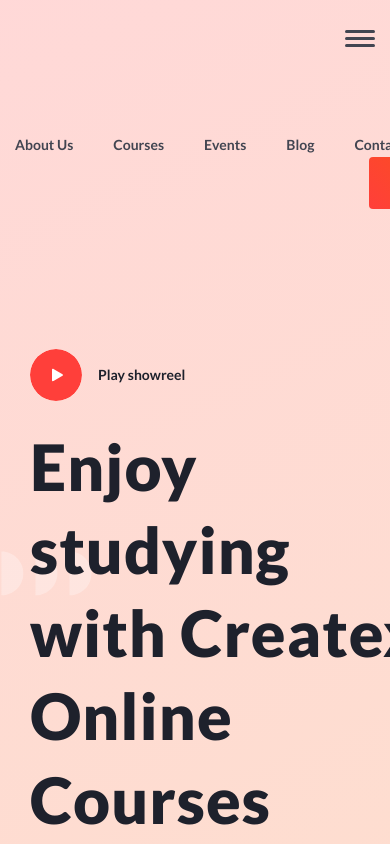
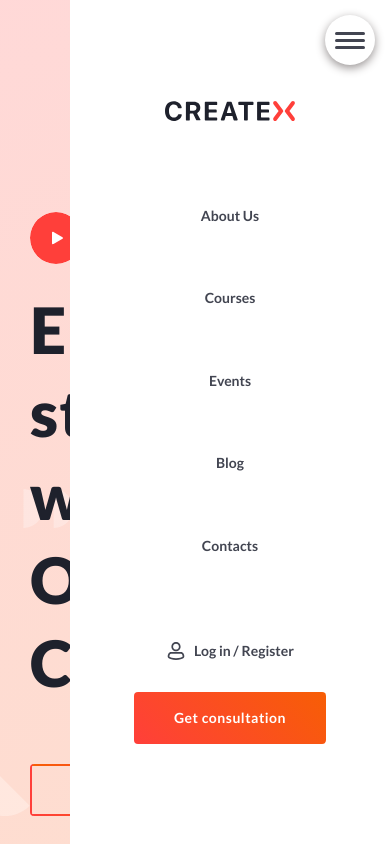
Before and after one commit to DanielMakaretti/Beginner, a plain HTML site: page Проект/index.html in a window 390 px wide. Shown: the top 844 px of the page. Drawn offline with nearby package versions, Linux system fonts and the light colour scheme.

Commit message:
landing page adaptation

```diff
--- a/Проект/css/style.css
+++ b/Проект/css/style.css
@@ -86,6 +86,7 @@ line-height: 130%;
   flex-direction: column;
 margin-bottom: 179px;
  }
+ header__top {}
 .header__top-inner {
   display: flex;
   justify-content: space-between;
@@ -1570,10 +1571,24 @@ align-items: center;
 
 @media (max-width: 1100px) {
 .burger {
-  display: block;
-  position: absolute;
-  top: 30px;
+  position: fixed;
+  top: 0;
+  right: 0;
+  z-index: 150;
+  border-radius: 50%;
+  flex-direction: column;
+  display: flex;
+  align-items: center;
+  justify-content:center;
+  width: 50px;
+  height: 50px;
+  transition: all .3s;
+}
+.burger--follow {
+  top: 15px;
   right: 15px;
+  box-shadow: 0 3px 10px #979292;
+  background-color: #fff;
 }
 .burger span {
   display: block;
@@ -1583,14 +1598,7 @@ align-items: center;
  border-radius: 3px;
  margin: 4px 0;
 }
-.burger::before {
-  content: "";
-  display: block;
-  width: 30px;
-  height: 3px;
-  background-color: rgb(66, 69, 81);
-  border-radius: 3px;
-}
+.burger::before,
 .burger::after {
   content: "";
   display: block;
@@ -1603,10 +1611,53 @@ align-items: center;
   padding-top: 92px;
 }
 .header__top {
-  position: absolute;
-top: 0;
+
 }
 .header__top-inner {
   flex-direction: column;
-}
-}
+  position: absolute;
+  top: 0;
+  right: 0;
+  bottom: 0;
+  background-color: #fff;
+  position: fixed;
+  top: 0;
+  right: 0;
+  bottom: 0;
+  z-index: 100;
+  justify-content: space-between;
+  padding: 100px 20px;
+  min-width: 320px;
+  transform: translateX(100%);
+}
+.header__top--open {
+  transform: translateX(0);
+}
+.header__logo {
+  margin: 0;
+}
+.header__nav {
+margin: 0 auto;
+}
+.header__nav-list {
+  flex-direction: column;
+  align-items: center;
+}
+.header__nav-item {
+  margin: 0;
+  padding: 30px;
+}
+.header__nav-link {
+  padding: 30px;
+}
+.header__btn-box {
+  flex-direction: column-reverse;
+  align-items: center;
+}
+.header__top-btn2 {
+margin: 0;
+margin-top: 30px;
+}
+.header__user-naw {
+}
+}
--- a/Проект/index.html
+++ b/Проект/index.html
@@ -17,12 +17,12 @@
 <body>
     <div class="wrapper">
         <header class="header">
-            <a class="burger" href="#">
+            <a class="burger burger--follow" href="#">
                 <span></span>
             </a>
-            <div class="header__top header__top--open"></div>
+            <div class="header__top "></div>
             <div class="container">
-                <div class="header__top-inner">
+                <div class="header__top-inner header__top--open">
                     <a class="header__logo logo" href="#">
                         <img src="/Проект/images/logo.svg" alt="logo">
                     </a>
--- a/Проект/main.js
+++ b/Проект/main.js
@@ -83,3 +83,18 @@ $('.testimonials__next').on('click', function (e) {
     $(this).toggleClass('program__acc-link--active')
     $(this).children('.program__acc-text').slideDown()
 });
+
+$(window).on('scroll', function () {
+  if ($(window).scrollTop() > 0) {
+    $('.burger').addClass('burger--follow')
+   } else {
+    $('.burger').addClass('burger--follow')
+  }
+});
+setInterval(() => {
+console.log('1')
+}, 1000);
+$('.burger').on('click', function (e) {
+e.preventDefault()
+$('.header__top-inner').toggleClass('header__top--open')
+});
```
